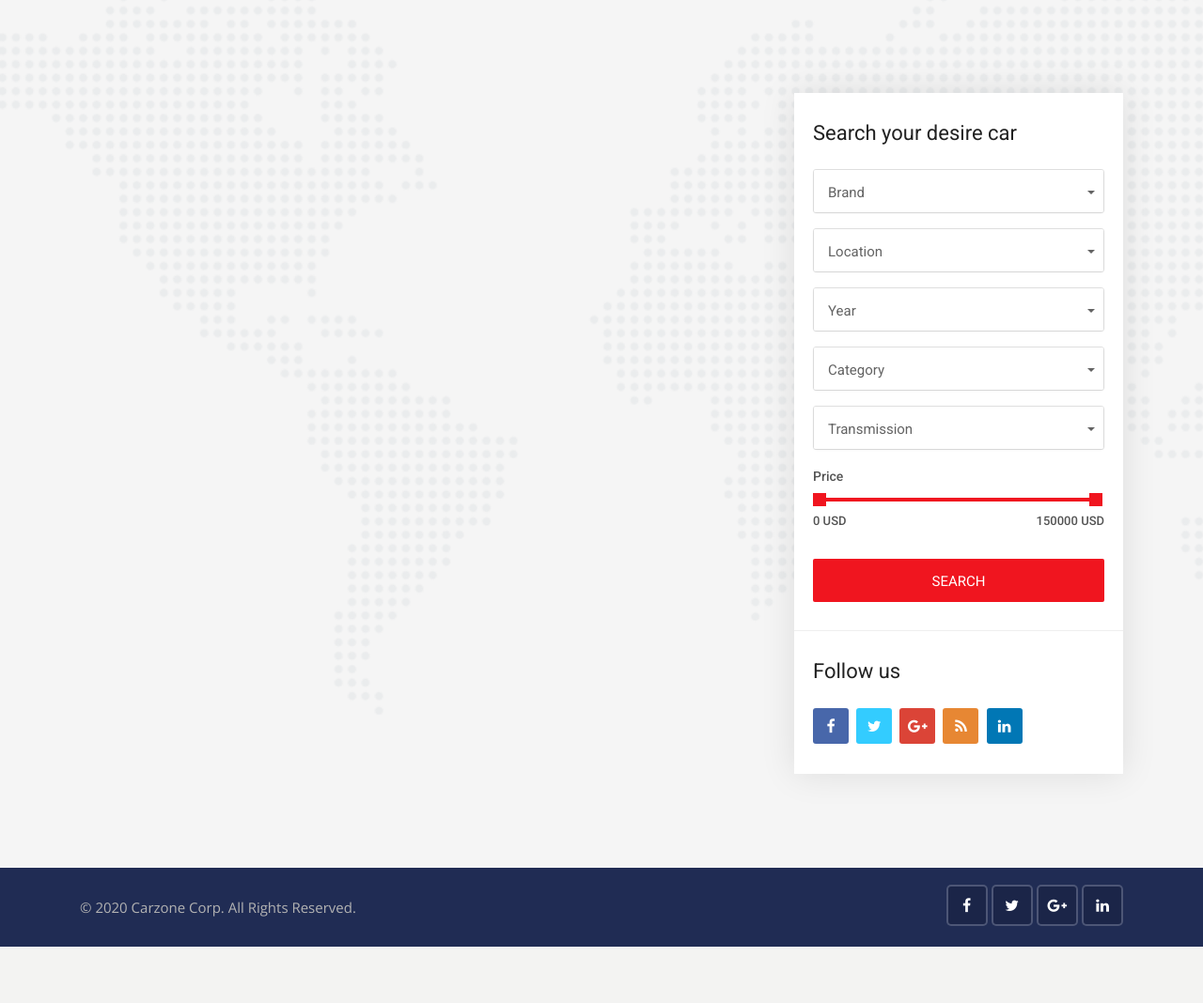
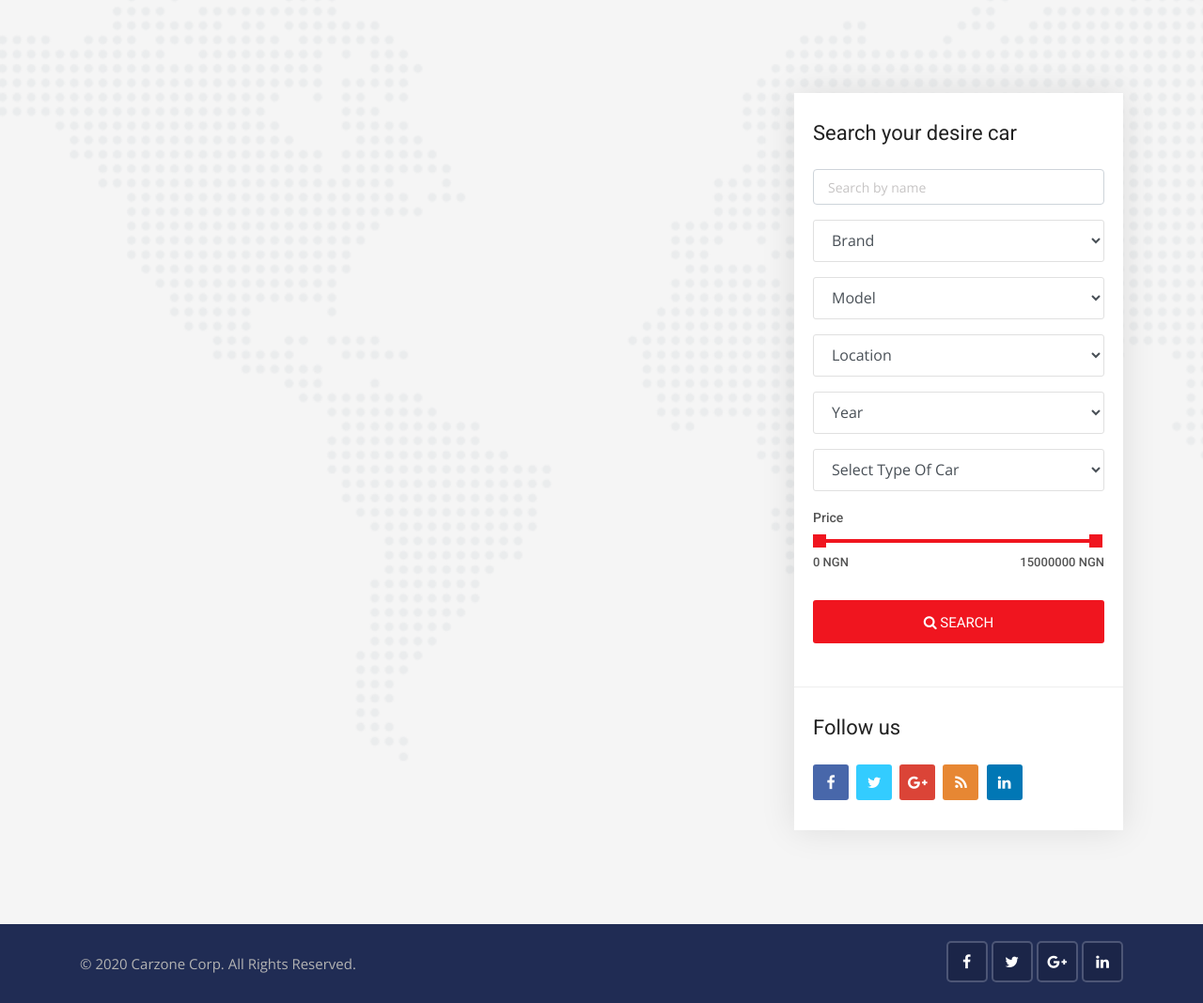
Before and after one commit to luqmanshof/carzone-app, a Django app: page /cars/ in a window 1280 px wide. Shown: the part 361-1429 px from the top of the page at 94% size. Before the commit the page ends 1369 px from the top, so only its background shows below. Run offline with Django 3.2, Linux system fonts and the light colour scheme; data that the repository does not hold is empty; some libraries are stand-ins or nearby versions.

Commit message:
Search functionality and Admin Styling

```diff
--- a/cars/models.py
+++ b/cars/models.py
@@ -79,6 +79,7 @@ class Car(models.Model):
     state = models.CharField(choices=state_choice, max_length=100)
     city = models.CharField(max_length=255)
     color = models.CharField(max_length=255)
+    brand = models.CharField(max_length=255, blank=True)
     model = models.CharField(max_length=255)
     year = models.IntegerField(('year'), choices=year_choices)
     condition = models.CharField(max_length=255)
--- a/cars/views.py
+++ b/cars/views.py
@@ -10,10 +10,12 @@ def cars(request):
     paginator = Paginator(cars, 4)
     page = request.GET.get('page')
     paged_cars = paginator.get_page(page)
+    search_fields = Car.objects.values(
+        'brand', 'model', 'city', 'body_style', 'year')
 
     data = {
         'cars': paged_cars,
-        # 'cars': cars,
+        'search_fields': search_fields,
     }
     return render(request, 'cars/cars.html', data)
 
@@ -29,8 +31,42 @@ def car_detail(request, id):
 
 def search(request):
     cars = Car.objects.order_by('-created_date')
+    search_fields = Car.objects.values(
+        'brand', 'model', 'city', 'body_style', 'year', 'transmission')
+
+    if 'keyword' in request.GET:
+        keyword = request.GET['keyword']
+        if keyword:
+            cars = cars.filter(description__icontains=keyword)
+
+    if 'brand' in request.GET:
+        brand = request.GET['brand']
+        if brand:
+            cars = cars.filter(brand__iexact=brand)
+
+    if 'model' in request.GET:
+        model = request.GET['model']
+        if model:
+            cars = cars.filter(model__iexact=model)
+
+    if 'city' in request.GET:
+        city = request.GET['city']
+        if city:
+            cars = cars.filter(city__iexact=city)
+
+    if 'year' in request.GET:
+        year = request.GET['year']
+        if year:
+            cars = cars.filter(year__iexact=year)
+
+    if 'min_price' in request.GET:
+        min_price = request.GET['min_price']
+        max_price = request.GET['max_price']
+        if max_price:
+            cars = cars.filter(price__gte=min_price, price__lte=max_price)
 
     data = {
         'cars': cars,
+        'search_fields': search_fields,
     }
     return render(request, 'cars/search.html', data)
--- a/pages/views.py
+++ b/pages/views.py
@@ -9,10 +9,15 @@ def home(request):
     featured_cars = Car.objects.order_by(
         '-created_date').filter(is_featured=True)
     all_cars = Car.objects.order_by('-created_date')
+    search_fields = Car.objects.values(
+        'brand', 'model', 'city', 'body_style', 'year')
+    # model_search = Car.objects.values_list('model', flat=True).distinct()  # To fetch unique value
+
     data = {
         'teams': teams,
         'featured_cars': featured_cars,
         'all_cars': all_cars,
+        'search_fields': search_fields
     }
     return render(request, 'pages/home.html', data)
 
--- /dev/null
+++ b/static/css/admin.css
@@ -0,0 +1,3 @@
+#header{
+    background-color: #fff !important;
+}
--- a/templates/cars/cars.html
+++ b/templates/cars/cars.html
@@ -140,65 +140,73 @@
                     <!-- Advanced search start -->
                     <div class="widget advanced-search2">
                         <h3 class="sidebar-title">Search your desire car</h3>
-                        <form method="GET">
+                        <form action="{% url 'search' %}" method="">
                             <div class="form-group">
-                                <select class="selectpicker search-fields" name="brand">
-                                    <option>Brand</option>
-                                    <option>Any</option>
-                                    <option>New</option>
-                                    <option>Semi-New</option>
-                                    <option>Damaged</option>
-                                    <option>Used</option>
+                                <input type="text" name="keyword" placeholder="Search by name" class="form-control" />
+                            </div>
+                            <div class="form-group">
+                                <select class="form-control search-fields" name="brand">
+                                    <option selected="true" disabled="disabled">Brand</option>
+                                    {% for item in search_fields|dictsort:"brand" %}
+                                    {% ifchanged %}
+                                    <option value="{{item.brand}}">{{item.brand}}</option>
+                                    {% endifchanged %}
+                                    {% endfor %}
                                 </select>
                             </div>
                             <div class="form-group">
-                                <select class="selectpicker search-fields" name="location">
-                                    <option>Location</option>
-                                    <option>United States</option>
-                                    <option>United Kingdom</option>
-                                    <option>American Samoa</option>
-                                    <option>Belgium</option>
-                                    <option>Cameroon</option>
-                                    <option>Canada</option>
+                                <select class="form-control search-fields" name="model">
+                                    <option selected="true" disabled="disabled">Model</option>
+                                    {% for item in search_fields|dictsort:"model" %}
+                                    {% ifchanged %}
+                                    <option value="{{item.model}}">{{item.model}}</option>
+                                    {% endifchanged %}
+                                    {% endfor %}
                                 </select>
                             </div>
                             <div class="form-group">
-                                <select class="selectpicker search-fields" name="year">
-                                    <option>Year</option>
-                                    <option>2016</option>
-                                    <option>2017</option>
-                                    <option>2018</option>
-                                    <option>2019</option>
-                                    <option>2020</option>
+                                <select class="form-control search-fields" name="city">
+                                    <option selected="true" disabled="disabled">Location</option>
+                                    {% for item in search_fields|dictsort:"city" %}
+                                    {% ifchanged %}
+                                    <option value="{{item.city}}">{{item.city}}</option>
+                                    {% endifchanged %}
+                                    {% endfor %}
                                 </select>
                             </div>
                             <div class="form-group">
-                                <select class="selectpicker search-fields" name="category">
-                                    <option>Category</option>
-                                    <option>Luxury Car</option>
-                                    <option>Pickup Truck</option>
-                                    <option>Minivan</option>
-                                    <option>Truck</option>
-                                    <option>Sports Car</option>
-                                    <option>Wagon</option>
+                                <select class="form-control search-fields" name="year">
+                                    <option selected="true" disabled="disabled">Year</option>
+                                    {% for item in search_fields|dictsort:"year" %}
+                                    {% ifchanged %}
+                                    <option value="{{item.year}}">{{item.year}}</option>
+                                    {% endifchanged %}
+                                    {% endfor %}
                                 </select>
                             </div>
                             <div class="form-group">
-                                <select class="selectpicker search-fields" name="transmission">
-                                    <option>Transmission</option>
-                                    <option>Automatic</option>
-                                    <option>Manual</option>
-                                    <option>Tiptronic</option>
+                                <select class="form-control search-fields" name="body_style">
+                                    <option selected="true" disabled="disabled">
+                                        Select Type Of Car
+                                    </option>
+                                    {% for item in search_fields|dictsort:"body_style" %}
+                                    {% ifchanged %}
+                                    <option value="{{item.body_style}}">{{item.body_style}}</option>
+                                    {% endifchanged %}
+                                    {% endfor %}
                                 </select>
                             </div>
                             <div class="range-slider clearfix">
                                 <label>Price</label>
-                                <div data-min="0" data-max="150000" data-min-name="min_price" data-max-name="max_price"
-                                    data-unit="USD" class="range-slider-ui ui-slider" aria-disabled="false"></div>
+                                <div data-min="0" data-max="15000000" data-min-name="min_price"
+                                    data-max-name="max_price" data-unit="NGN" class="range-slider-ui ui-slider"
+                                    aria-disabled="false"></div>
                                 <div class="clearfix"></div>
                             </div>
-                            <div class="form-group mb-0">
-                                <button class="search-button btn">Search</button>
+                            <div class="form-group">
+                                <button class="btn btn-block button-theme btn-md">
+                                    <i class="fa fa-search"></i> Search
+                                </button>
                             </div>
                         </form>
                     </div>
```
Also changed, not shown: carzone/static/css/admin.css (added, +29 -0 lines), templates/admin/base_site.html (added, +14 -0 lines), templates/cars/search.html (+37 -25 lines), templates/pages/home.html (+32 -26 lines), cars/migrations/0004_car_brand.py (added).
